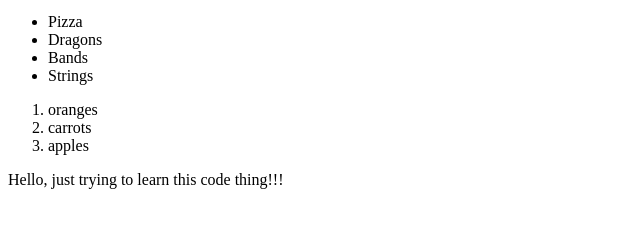
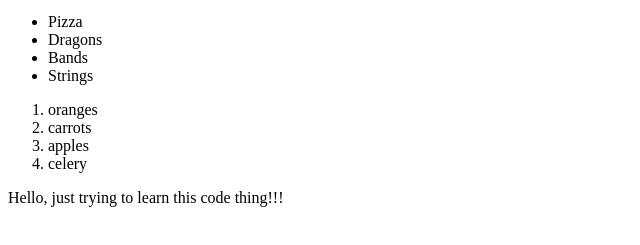
Before and after one commit to jaimeambriz/day-1, a plain HTML site: page index.html in a window 1280 px wide. Shown: the part 101-346 px from the top of the page, without its empty margins (0-640 px from the left). Drawn offline with Linux system fonts and the light colour scheme.

Commit message:
added celery

```diff
--- a/index.html
+++ b/index.html
@@ -19,6 +19,7 @@
         <li>oranges</li>
         <li>carrots</li>
         <li>apples</li>
+        <li>celery</li>
     </ol>
 <p>Hello, just trying to learn this code thing!!!</p>
 </body>
```
